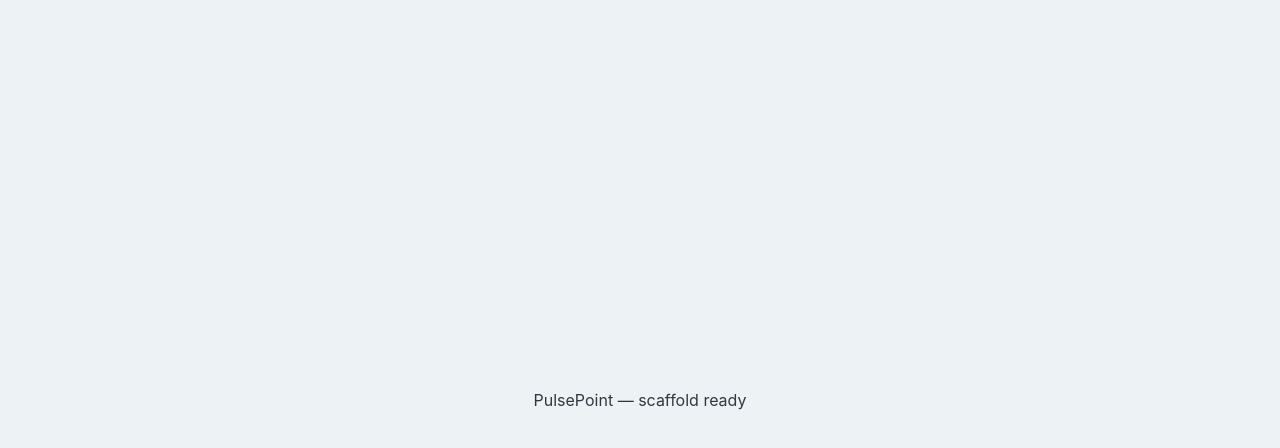
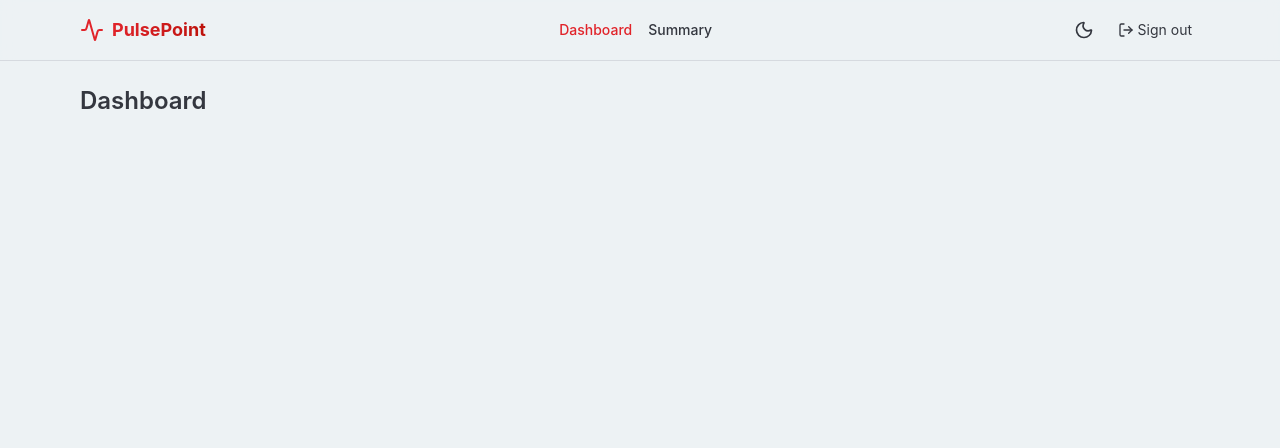
Before and after one commit to alxlopezm/pulsepoint, a React (Vite) app: page / in a window 1280 px wide. Shown: the top 448 px of the page. Built offline with nearby package versions, Linux system fonts and the light colour scheme.

Commit message:
feat: add theming, dark mode, and app shell with router skeleton

```diff
--- a/src/App.tsx
+++ b/src/App.tsx
@@ -1,8 +1,26 @@
+import { BrowserRouter, Routes, Route } from 'react-router-dom'
+import { ThemeProvider } from './hooks/useTheme'
+import { ProtectedRoute } from './components/auth/ProtectedRoute'
+import { AppLayout } from './components/sections/AppLayout'
+import { Dashboard } from './pages/Dashboard'
+import { InitiativeDetail } from './pages/InitiativeDetail'
+import { Summary } from './pages/Summary'
+
 function App() {
   return (
-    <div className="flex min-h-full items-center justify-center bg-secondary-lighter dark:bg-secondary">
-      <p className="text-secondary dark:text-secondary-lighter">PulsePoint — scaffold ready</p>
-    </div>
+    <ThemeProvider>
+      <BrowserRouter>
+        <Routes>
+          <Route element={<ProtectedRoute />}>
+            <Route element={<AppLayout />}>
+              <Route path="/" element={<Dashboard />} />
+              <Route path="/initiatives/:id" element={<InitiativeDetail />} />
+              <Route path="/summary" element={<Summary />} />
+            </Route>
+          </Route>
+        </Routes>
+      </BrowserRouter>
+    </ThemeProvider>
   )
 }
 
--- /dev/null
+++ b/src/components/auth/ProtectedRoute.tsx
@@ -0,0 +1,6 @@
+import { Outlet } from 'react-router-dom'
+
+// Stub for Milestone 2 — real auth-gated redirect lands in Milestone 3.
+export function ProtectedRoute() {
+  return <Outlet />
+}
--- /dev/null
+++ b/src/components/icons/ThemeToggle.tsx
@@ -0,0 +1,17 @@
+import { Moon, Sun } from 'lucide-react'
+import { useTheme } from '../../hooks/useTheme'
+
+export function ThemeToggle() {
+  const { theme, toggleTheme } = useTheme()
+
+  return (
+    <button
+      type="button"
+      onClick={toggleTheme}
+      aria-label="Toggle dark mode"
+      className="rounded-full p-2 text-secondary transition-colors hover:bg-secondary-lighter dark:text-secondary-lighter dark:hover:bg-secondary/60"
+    >
+      {theme === 'dark' ? <Sun size={20} /> : <Moon size={20} />}
+    </button>
+  )
+}
--- /dev/null
+++ b/src/components/sections/AppLayout.tsx
@@ -0,0 +1,13 @@
+import { Outlet } from 'react-router-dom'
+import { Header } from './Header'
+
+export function AppLayout() {
+  return (
+    <div className="min-h-full bg-secondary-lighter dark:bg-secondary">
+      <Header />
+      <main className="mx-auto max-w-6xl px-4 py-6">
+        <Outlet />
+      </main>
+    </div>
+  )
+}
--- /dev/null
+++ b/src/components/sections/Header.tsx
@@ -0,0 +1,54 @@
+import { Activity, LogOut } from 'lucide-react'
+import { Link, NavLink } from 'react-router-dom'
+import { ThemeToggle } from '../icons/ThemeToggle'
+
+const navLinks = [
+  { to: '/', label: 'Dashboard' },
+  { to: '/summary', label: 'Summary' },
+]
+
+export function Header() {
+  return (
+    <header className="sticky top-0 z-10 border-b border-secondary-light/30 bg-secondary-lighter/90 backdrop-blur dark:border-secondary-light/10 dark:bg-secondary/90">
+      <div className="mx-auto flex max-w-6xl items-center justify-between gap-4 px-4 py-3">
+        <Link to="/" className="flex items-center gap-2">
+          <Activity className="text-primary" size={24} />
+          <span className="bg-gradient-to-r from-primary to-accent bg-clip-text text-lg font-bold text-transparent">
+            PulsePoint
+          </span>
+        </Link>
+
+        <nav className="flex items-center gap-4">
+          {navLinks.map((link) => (
+            <NavLink
+              key={link.to}
+              to={link.to}
+              end={link.to === '/'}
+              className={({ isActive }) =>
+                `text-sm font-medium transition-colors ${
+                  isActive
+                    ? 'text-primary'
+                    : 'text-secondary hover:text-primary dark:text-secondary-lighter dark:hover:text-accent-light'
+                }`
+              }
+            >
+              {link.label}
+            </NavLink>
+          ))}
+        </nav>
+
+        <div className="flex items-center gap-2">
+          <ThemeToggle />
+          <button
+            type="button"
+            aria-label="Sign out"
+            className="flex items-center gap-1 rounded-md px-2 py-1.5 text-sm text-secondary transition-colors hover:bg-secondary-lighter dark:text-secondary-lighter dark:hover:bg-secondary/60"
+          >
+            <LogOut size={16} />
+            Sign out
+          </button>
+        </div>
+      </div>
+    </header>
+  )
+}
--- /dev/null
+++ b/src/hooks/useTheme.tsx
@@ -0,0 +1,33 @@
+import { createContext, useContext, useEffect, useState, type ReactNode } from 'react'
+
+type Theme = 'light' | 'dark'
+
+interface ThemeContextValue {
+  theme: Theme
+  toggleTheme: () => void
+}
+
+const ThemeContext = createContext<ThemeContextValue | undefined>(undefined)
+
+export function ThemeProvider({ children }: { children: ReactNode }) {
+  const [theme, setTheme] = useState<Theme>(() =>
+    document.documentElement.classList.contains('dark') ? 'dark' : 'light',
+  )
+
+  useEffect(() => {
+    document.documentElement.classList.toggle('dark', theme === 'dark')
+    localStorage.setItem('theme', theme)
+  }, [theme])
+
+  const toggleTheme = () => setTheme((current) => (current === 'dark' ? 'light' : 'dark'))
+
+  return <ThemeContext.Provider value={{ theme, toggleTheme }}>{children}</ThemeContext.Provider>
+}
+
+export function useTheme() {
+  const context = useContext(ThemeContext)
+  if (!context) {
+    throw new Error('useTheme must be used within a ThemeProvider')
+  }
+  return context
+}
--- /dev/null
+++ b/src/pages/Dashboard.tsx
@@ -0,0 +1,5 @@
+export function Dashboard() {
+  return (
+    <h1 className="text-2xl font-semibold text-secondary dark:text-secondary-lighter">Dashboard</h1>
+  )
+}
--- /dev/null
+++ b/src/pages/InitiativeDetail.tsx
@@ -0,0 +1,11 @@
+import { useParams } from 'react-router-dom'
+
+export function InitiativeDetail() {
+  const { id } = useParams()
+
+  return (
+    <h1 className="text-2xl font-semibold text-secondary dark:text-secondary-lighter">
+      Initiative {id}
+    </h1>
+  )
+}
--- /dev/null
+++ b/src/pages/Summary.tsx
@@ -0,0 +1,5 @@
+export function Summary() {
+  return (
+    <h1 className="text-2xl font-semibold text-secondary dark:text-secondary-lighter">Summary</h1>
+  )
+}
```
